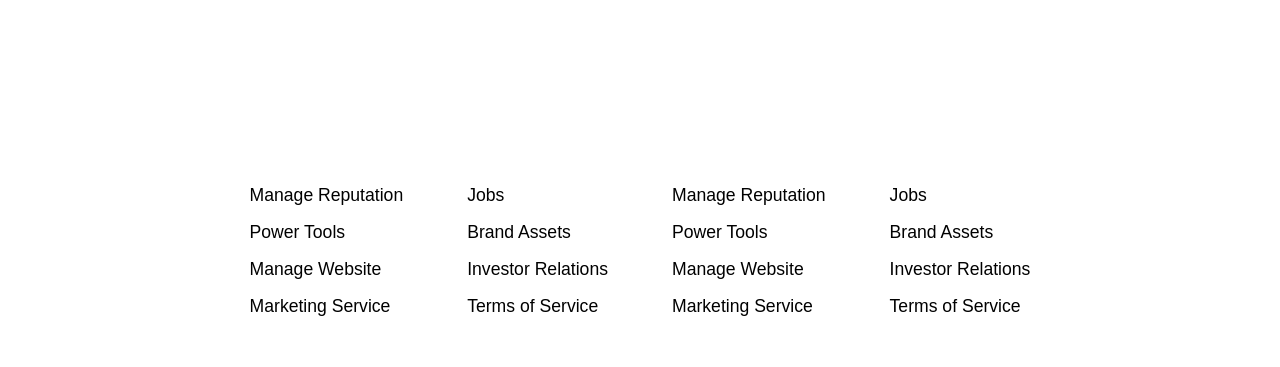
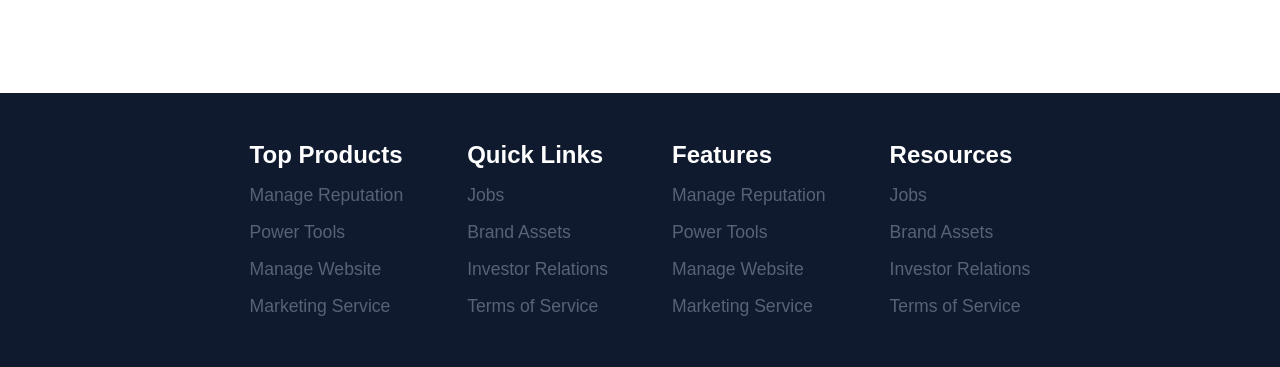
Before and after one commit to tnmyy/nbps, a plain HTML site: page index.html in a window 1280 px wide. Shown: the part 2933-3300 px from the top of the page. Drawn offline with Linux system fonts and the light colour scheme.

Commit message:
Home page

```diff
--- a/css/utility.css
+++ b/css/utility.css
@@ -4,7 +4,9 @@
   --themeLight: #ffb055;
   --theme: #0139a0;
   --dark: #000;
+  --dark2: #101a2f;
   --gray: #faf8ff;
+  --gray2: #586177;
   --purple: #494989;
   --cream: #efeee9;
 
@@ -13,7 +15,7 @@
   --h2Font: 1.75rem;
   --h3Font: 1.5rem;
   --hFont: 3rem;
-  --transition: 0.3s all ease-in-out;
+  --transition: 0.2s all linear;
 
   --sectionMargin: 5rem 0 1rem 0;
 }
```
